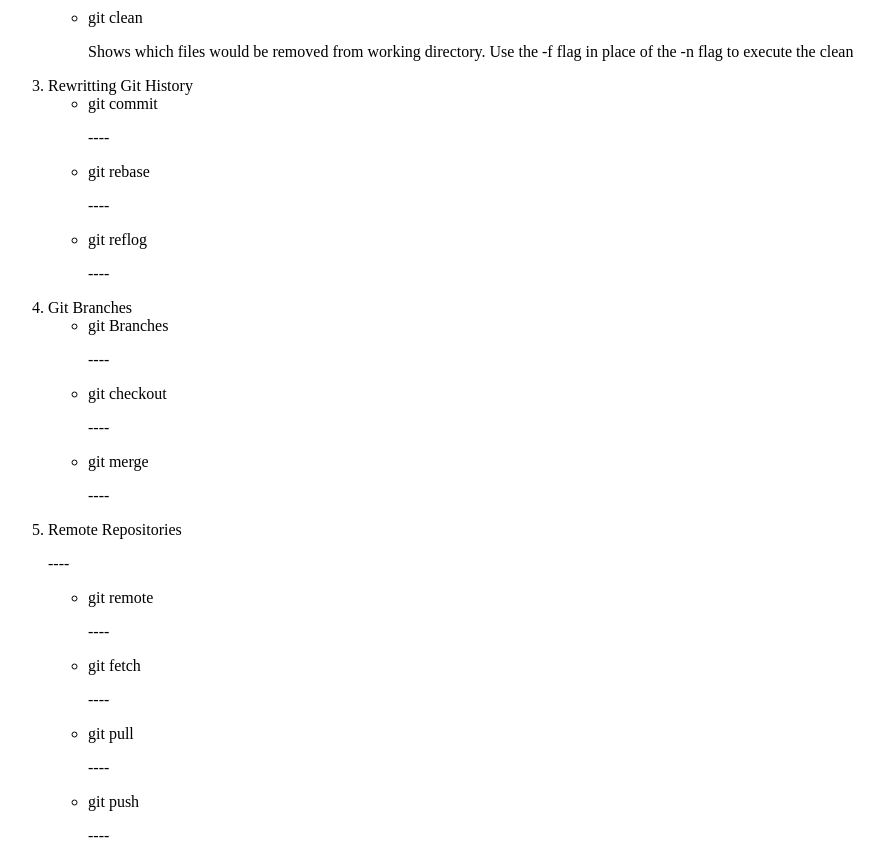
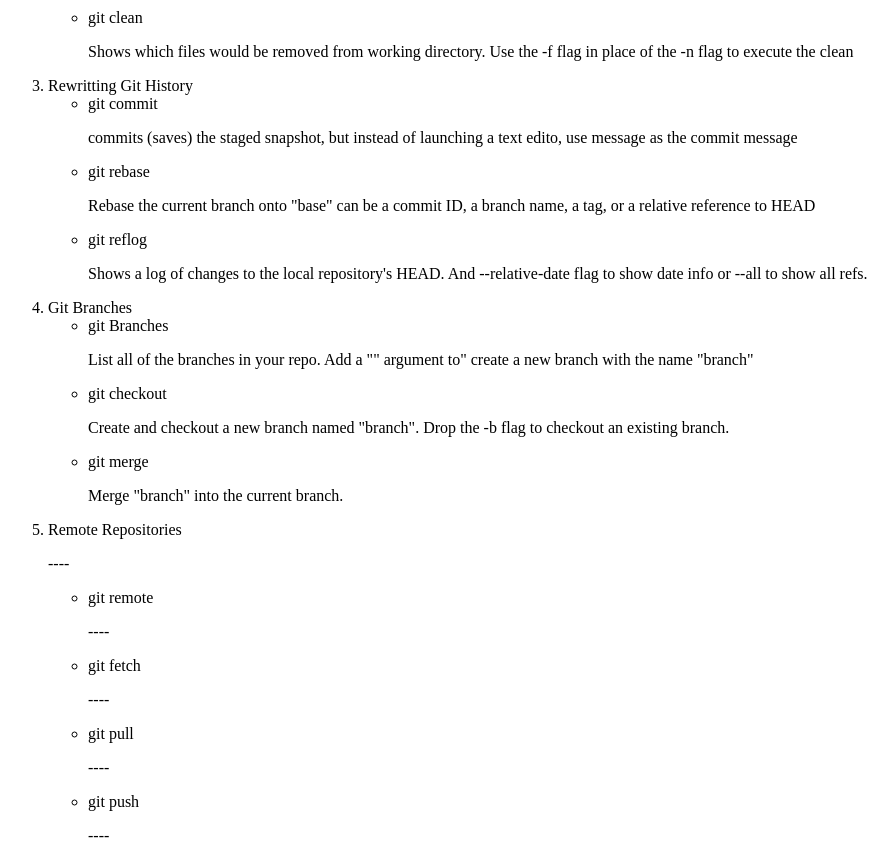
Before and after one commit to PROG-FET/HTML5, a plain HTML site: page index.html in a window 1280 px wide. Shown: the part 860-1718 px from the top of the page, without its empty margins (0-894 px from the left). Drawn offline with Linux system fonts and the light colour scheme.

Commit message:
last modified

```diff
--- a/index.html
+++ b/index.html
@@ -3,7 +3,7 @@
 <!-- The start of body-->
 <body>
 <h1>Git Cheat sheet</h1>
-<h2> What is ul is embeded in ol</h2>
+<h2> Following ul is embeded in ol</h2>
 <ol>
     <li>Git Basics</li>
     <ul>
@@ -24,15 +24,15 @@
     </ul>
     <li>Rewritting Git History</li>
     <ul>
-        <li>git commit</li><p>----</p>
-        <li>git rebase</li><p>----</p>
-        <li>git reflog</li><p>----</p>
+        <li>git commit</li><p>commits (saves) the staged snapshot, but instead of launching a text edito, use message as the commit message</p>
+        <li>git rebase</li><p>Rebase the current branch onto "base" can be a commit ID, a branch name, a tag, or a relative reference to HEAD</p>
+        <li>git reflog</li><p>Shows a log of changes to the local repository's HEAD. And --relative-date flag to show date info or --all to show all refs.</p>
     </ul>
     <li>Git Branches</li>
     <ul>
-        <li>git Branches</li><p>----</p>
-        <li>git checkout </li><p>----</p>
-        <li>git merge</li><p>----</p>
+        <li>git Branches</li><p>List all of the branches in your repo. Add a "" argument to" create a new branch with the name "branch"</p>
+        <li>git checkout </li><p>Create and checkout a new branch named "branch". Drop the -b flag to checkout an existing branch.</p>
+        <li>git merge</li><p>Merge "branch" into the current branch.</p>
     </ul>
     <li>Remote Repositories</li><p>----</p>
     <ul>
```
